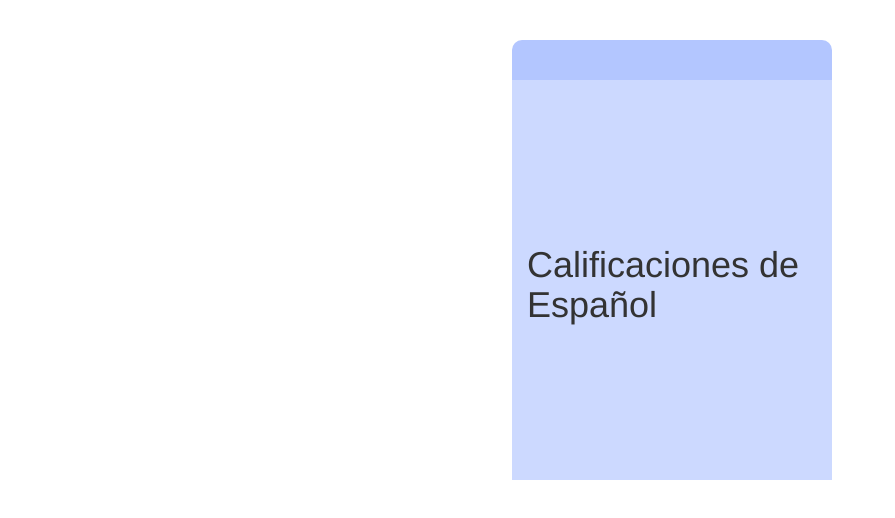
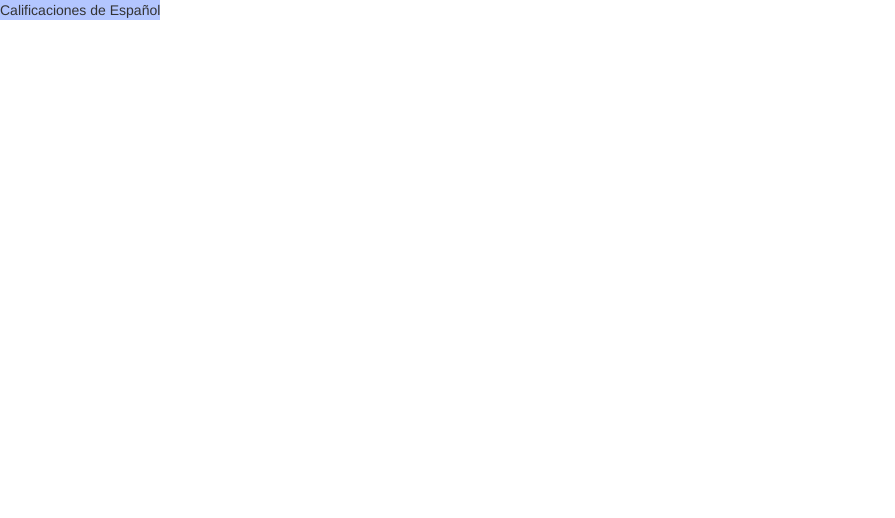
Before and after one commit to RGamboa85/Primer-proyecto-JS, a plain HTML site: page index.html in a window 1280 px wide. Shown: the whole page, without its empty margins (0-895 px from the left). Drawn offline with Linux system fonts and the light colour scheme.

Commit message:
Revisión estilos.css
Arreglando

```diff
--- a/css/estilos.css
+++ b/css/estilos.css
@@ -1,24 +1,15 @@
+.body{
+    font-family: Arial, Helvetica, sans-serif;
+    align-content: center;
+
+}
 #div{
-    align-content: center;
     background: #ccd9ff;
     position: absolute;
-    top:10%;
-    left:40%;
-    width:25%;
-    height:50%;
-    padding: 15px 15px 15px 15px;
 }
 
 #cabecera{
-    font-family: Arial, Helvetica, sans-serif;
     background: #b3c6ff;
-    padding: 15px 15px 15px 15px;
     position: absolute;
-    top:5%;
-    left:40%;
-    width:25%;
-    height:50%;
-    border-top-left-radius: 10px;
-    border-top-right-radius: 10px;
 
 }
--- a/index.html
+++ b/index.html
@@ -13,12 +13,10 @@
     </head>
     <body>
 
-        <div id="cabecera"></div>
+        <div id="cabecera">Calificaciones de Español</div>
+
 
         <div id="div">
-
-            <h1>Calificaciones de Español</h1>
-
 
         </div>
 
```
